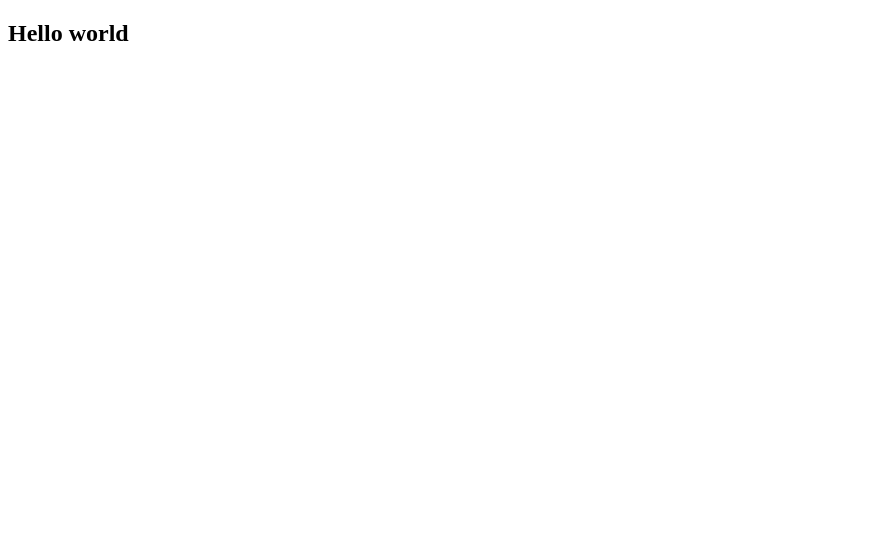
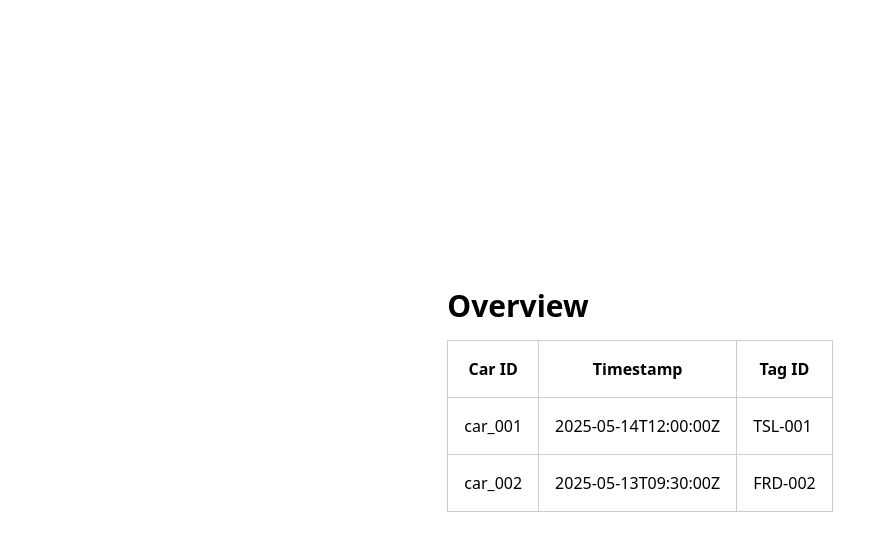
Before and after one commit to UCLL-Integration-Project/itip-team28, a Next.js app in the folder frontend/: page / in a window 1280 px wide. Shown: the top 550 px of the page, without its empty margins (0-886 px from the left). Built offline with nearby package versions, Linux system fonts and the light colour scheme.

Commit message:
done with mock data

```diff
--- /dev/null
+++ b/frontend/components/CarsOverview.tsx
@@ -0,0 +1,37 @@
+import React from "react";
+
+type Car = {
+    id: string;
+    timestamp: string;
+    tagId: string;
+};
+
+type CarsOverviewProps = {
+    cars: Car[];
+};
+
+const CarsOverview: React.FC<CarsOverviewProps> = ({ cars }) => (
+    <div style={{ padding: "2rem" }}>
+        <h2 className=" text-3xl mb-4 font-semibold">Overview</h2>
+        <table style={{ width: "100%", borderCollapse: "collapse" }}>
+            <thead>
+                <tr>
+                    <th style={{ border: "1px solid #ccc", padding: "16px" }}>Car ID</th>
+                    <th style={{ border: "1px solid #ccc", padding: "16px" }}>Timestamp</th>
+                    <th style={{ border: "1px solid #ccc", padding: "16px" }}>Tag ID</th>
+                </tr>
+            </thead>
+            <tbody>
+                {cars.map((car) => (
+                    <tr key={car.id}>
+                        <td style={{ border: "1px solid #ccc", padding: "16px" }}>{car.id}</td>
+                        <td style={{ border: "1px solid #ccc", padding: "16px" }}>{car.timestamp}</td>
+                        <td style={{ border: "1px solid #ccc", padding: "16px" }}>{car.tagId}</td>
+                    </tr>
+                ))}
+            </tbody>
+        </table>
+    </div>
+);
+
+export default CarsOverview;
--- a/frontend/pages/_app.tsx
+++ b/frontend/pages/_app.tsx
@@ -1,6 +1,7 @@
 
 import React from 'react';
 import type { AppProps } from "next/app";
+import '../styles/style.css';
 
 const App = ({ Component, pageProps }: AppProps) => {
     return <Component {...pageProps} />;
--- a/frontend/pages/index.tsx
+++ b/frontend/pages/index.tsx
@@ -1,6 +1,26 @@
+import CarsOverview from '@/components/CarsOverview';
+import { fetchCars } from '@/services/carsApi';
 import Head from 'next/head';
+import React, { useEffect, useState } from 'react';
 
 const Home: React.FC = () => {
+    const [cars, setCars] = useState<any[]>([]);
+    const [loading, setLoading] = useState(true);
+    const [error, setError] = useState<string | null>(null);
+
+    useEffect(() => {
+        const loadCars = async () => {
+            try {
+                const data = await fetchCars();
+                setCars(data);
+            } catch (err) {
+                setError('Failed to load cars');
+            } finally {
+                setLoading(false);
+            }
+        };
+        loadCars();
+    }, []);
 
     return (
         <>
@@ -11,14 +31,15 @@ const Home: React.FC = () => {
                 <link rel="icon" href="assets/logo.png" />
             </Head>
 
-            <main className='homepage-main'>
-                <section className='homepage-section'>
-                    <h1>Hello world</h1>
+            <main className="flex flex-col items-center justify-center min-h-screen">
+                <section>
+                    {loading && <div>Loading...</div>}
+                    {error && <div className="text-red-500">{error}</div>}
+                    {!loading && !error && <CarsOverview cars={cars} />}
                 </section>
             </main>
         </>
     );
 };
 
-
 export default Home;
--- /dev/null
+++ b/frontend/services/carsApi.tsx
@@ -0,0 +1,31 @@
+export type Car = {
+  id: string;
+  name: string;
+  tagId: string;
+  timestamp: string;
+  status: "active" | "inactive";
+};
+
+export const fetchCars = async (): Promise<Car[]> => {
+  await new Promise((res) => setTimeout(res, 1000)); // Simulate delay
+
+  const shouldFail = false; // Toggle to test error boundary
+  if (shouldFail) throw new Error("Failed to load cars.");
+
+  return [
+    {
+      id: "car_001",
+      name: "Tesla Model S",
+      tagId: "TSL-001",
+      timestamp: "2025-05-14T12:00:00Z",
+      status: "active",
+    },
+    {
+      id: "car_002",
+      name: "Ford Mustang",
+      tagId: "FRD-002",
+      timestamp: "2025-05-13T09:30:00Z",
+      status: "inactive",
+    },
+  ];
+};
--- a/frontend/styles/style.css
+++ b/frontend/styles/style.css
@@ -0,0 +1 @@
+@import "tailwindcss";
```
Also changed, not shown: frontend/package.json (+6 -5 lines), 1 other file (tests, documents, lock files or other folders).
